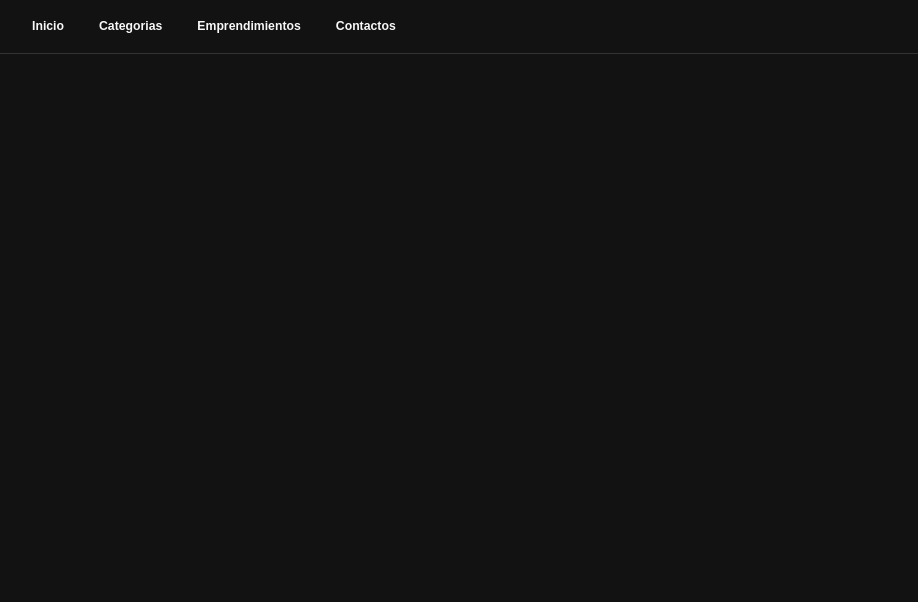
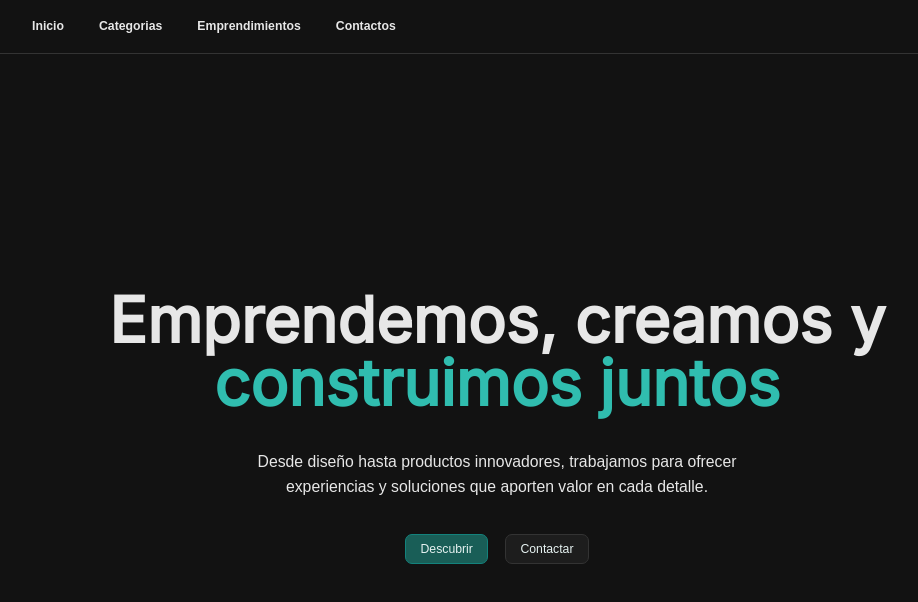
Before and after one commit to freddyrdev/emprendimientos, a React (Vite) app: page / in a window 1280 px wide. Shown: the top 602 px of the page, without its empty margins (143-1061 px from the left). Built offline with nearby package versions, Linux system fonts and the light colour scheme.

Commit message:
Creacion del hero de la pagina

```diff
--- a/src/features/landing/Landing.tsx
+++ b/src/features/landing/Landing.tsx
@@ -1,8 +1,8 @@
 import { HeroSection } from './hero/HeroSection';
 export const Landing = () => {
     return (
-        <>
+        <main className='grid'>
             <HeroSection />
-        </>
+        </main>
     )
 }
--- a/src/features/landing/hero/HeroSection.tsx
+++ b/src/features/landing/hero/HeroSection.tsx
@@ -1,5 +1,16 @@
 export const HeroSection = () => {
     return (
-        <></>
+        <section className="flex items-center justify-center flex-col gap-10">
+            <h1 className="text-7xl max-w-4xl text-center font-semibold!">
+                Emprendemos, creamos y
+                <span className="text-7xl font-semibold! text-(--temaPrimario)"> construimos juntos</span>
+            </h1>
+            <p className="text-lg font-normal! max-w-xl text-center">Desde diseño hasta productos innovadores, trabajamos para ofrecer experiencias y soluciones que aporten valor en cada detalle.</p>
+
+            <div className="flex gap-5">
+                <button className="boton-primario">Descubrir</button>
+                <button className="boton-secundario">Contactar</button>
+            </div>
+        </section>
     )
 }
--- a/src/index.css
+++ b/src/index.css
@@ -12,14 +12,31 @@
 
 :root{
   --fondoGeneral: #121212;
-  --colorPrimario: #F8F8F8;
+  --colorPrimario: #e7e7e7;
   --bordeOscuro: #333333;
-  --temaPrimario: #03DAC6;
+  --temaPrimario: #30bdaf;
+
+
+  --fondoBotonPrimario: #195e57;
+  --bordeBotonPrimario: #13827c;
+  --bordeTextoPrimario: #e6f2f1;
+
+  --fondoHoverPrimario: #24615b;
+  --bordeHoverPrimario: #1f837e;
+
+
+  --fondoBotonSecundario: #1d1d1d;
+  --bordeBotonSecundario: #333333;
+  --bordeTextoSecundario: #e6f2f1;
+
+  --fondoHoverSecundario: #222222;
+  --bordeHoverSecundario: #3a3a3a;
 }
 
 h1, h2, h3, h4, h5, h6{
   font-family: "Inter";
   font-weight: bold;
+  color: var(--colorPrimario)
 }
 
 p, a, button{
@@ -28,7 +45,7 @@ p, a, button{
 
 @layer components{
   *{
-    @apply text-sm font-bold
+    @apply text-sm font-bold text-(--colorPrimario)
   }
   .negrita {
     @apply text-(--colorPrimario) font-normal
@@ -36,4 +53,12 @@ p, a, button{
   .animacion {
     @apply transition-all duration-75 ease-in
   }
+
+  .boton-primario {
+    @apply bg-(--fondoBotonPrimario) px-4 py-1.5 rounded-lg border border-(--bordeBotonPrimario) text-(--bordeTextoPrimario) cursor-pointer font-normal hover:bg-(--fondoHoverPrimario) hover:border-(--bordeHoverPrimario) transition-all duration-75 ease-in
+  }
+
+  .boton-secundario {
+    @apply bg-(--fondoBotonSecundario) px-4 py-1.5 rounded-lg border border-(--bordeBotonSecundario) text-(--bordeTextoSecundario) cursor-pointer font-normal hover:bg-(--fondoHoverSecundario) hover:border-(--bordeHoverSecundario) transition-all duration-75 ease-in
+  }
 }
```
